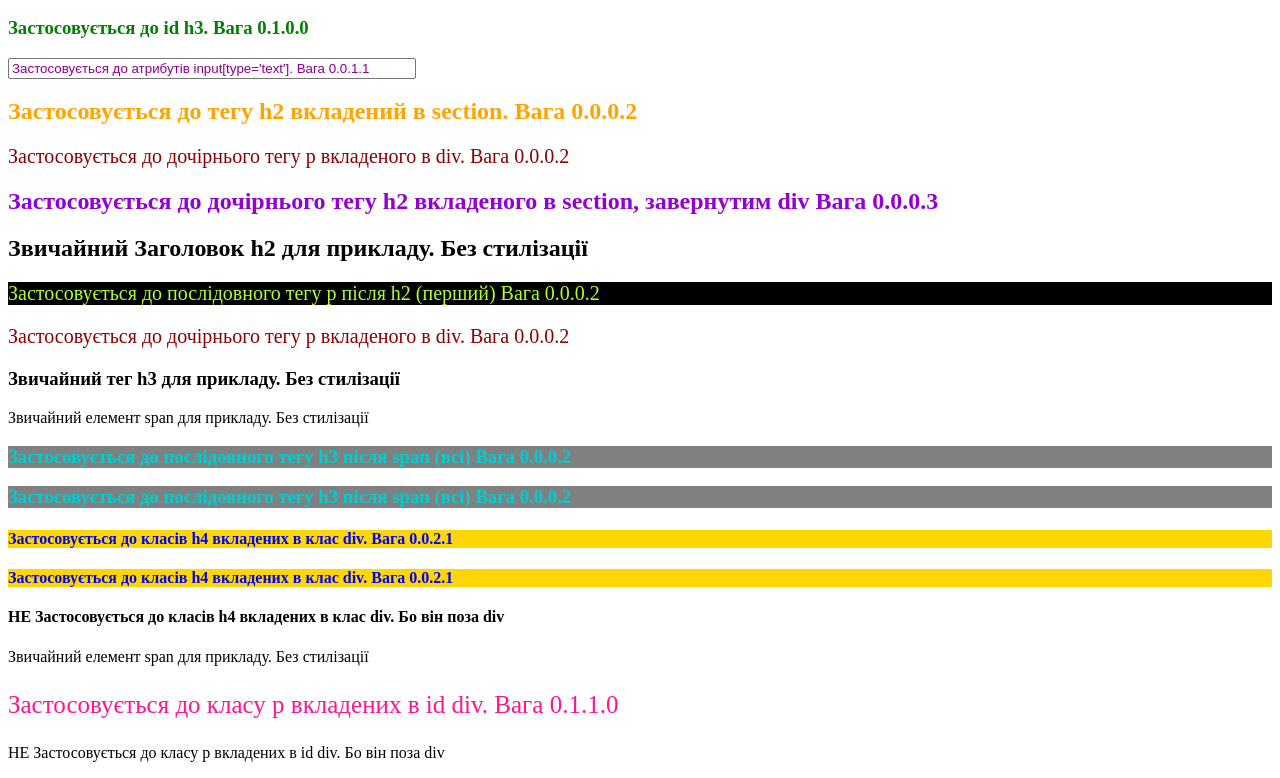
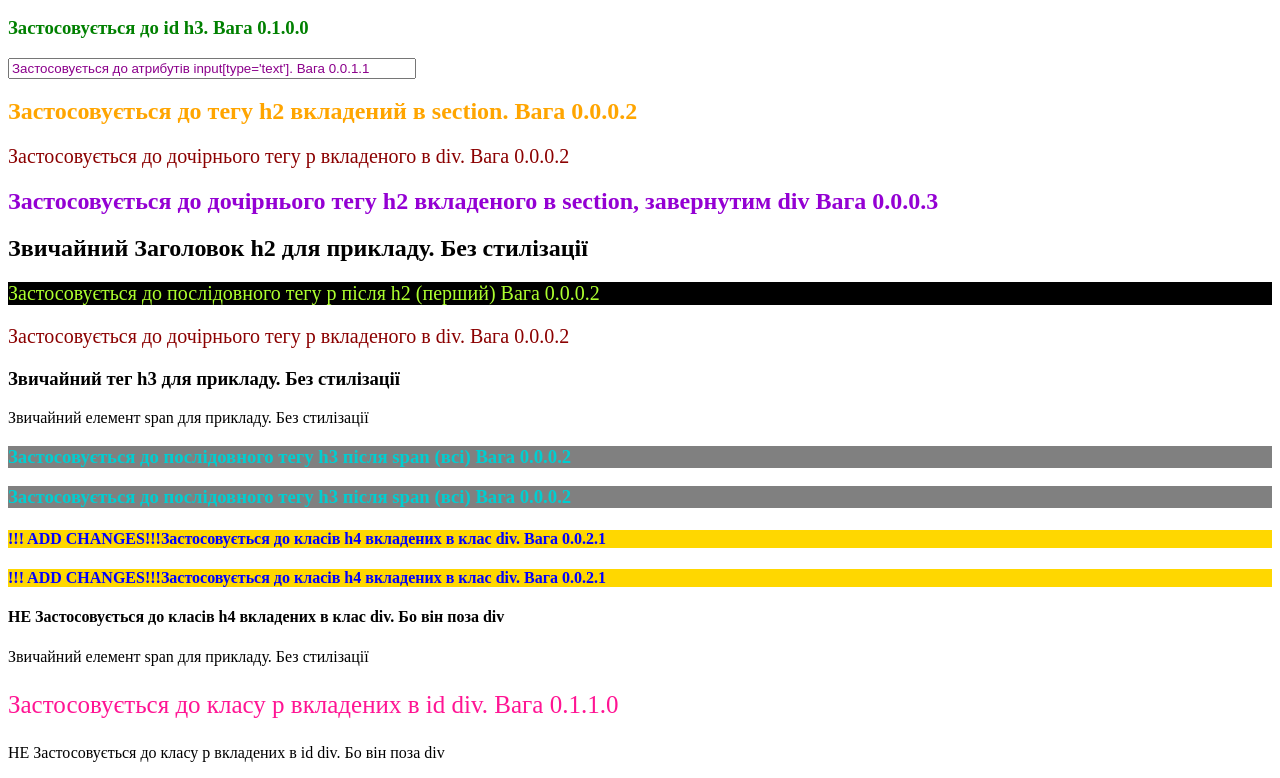
Before and after one commit to mrshevchenko28/new-git-HW5, a plain HTML site: page index.html in a window 1280 px wide. Shown: the part 110-888 px from the top of the page. Drawn offline with Linux system fonts and the light colour scheme.

Commit message:
update hightlight text

```diff
--- a/index.html
+++ b/index.html
@@ -40,8 +40,8 @@
 </div>
 
 <div class="container">
-  <h4 class="highlight">Застосовується до класів h4 вкладених в клас div. Вага 0.0.2.1</h4>
-  <h4 class="highlight">Застосовується до класів h4 вкладених в клас div. Вага 0.0.2.1</h4>
+  <h4 class="highlight">!!! ADD CHANGES!!!Застосовується до класів h4 вкладених в клас div. Вага 0.0.2.1</h4>
+  <h4 class="highlight">!!! ADD CHANGES!!!Застосовується до класів h4 вкладених в клас div. Вага 0.0.2.1</h4>
 </div>
 <h4 class="highlight">НЕ Застосовується до класів h4 вкладених в клас div. Бо він поза div</h4>
 
```
